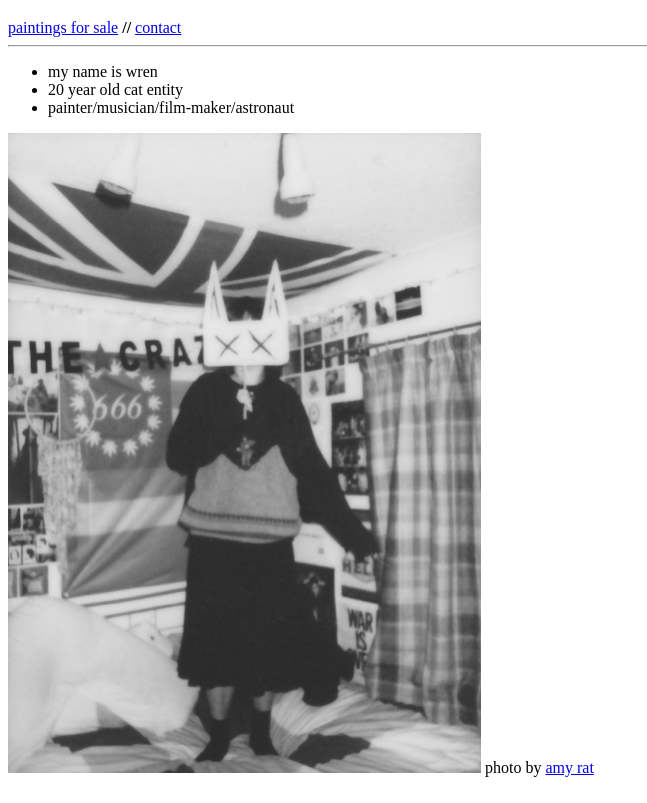
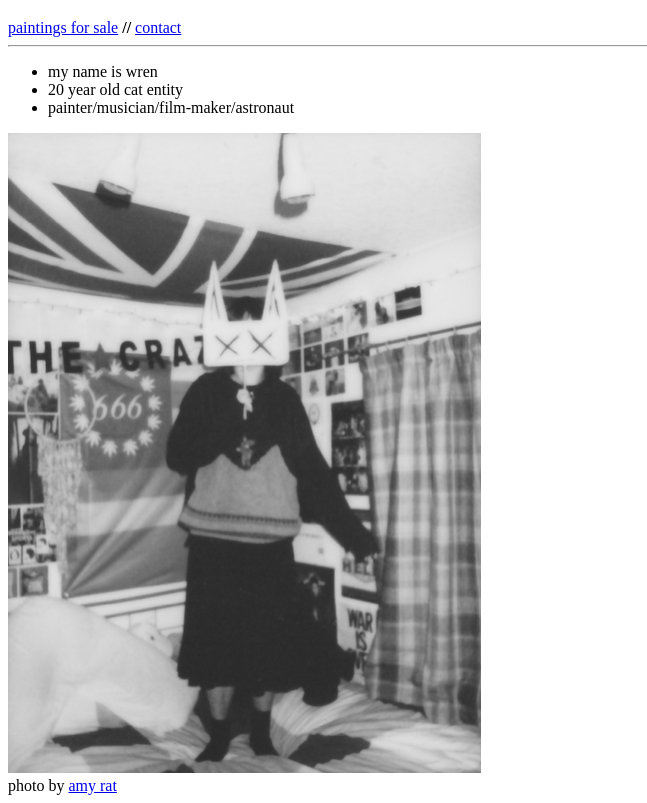
Before and after one commit to wrentime/wrenonline, a plain HTML site: page index.html in a window 1280 px wide. Shown: the part 61-864 px from the top of the page, without its empty margins (0-647 px from the left). Drawn offline with Linux system fonts and the light colour scheme.

Commit message:
Update index.html

```diff
--- a/index.html
+++ b/index.html
@@ -18,7 +18,7 @@
             <li>painter/musician/film-maker/astronaut</li>
         </ul>
 
-        <img src="wren.png"/>
+        <img src="wren.png"/> <br>
         photo by <a href="https://www.instagram.com/amy__rat/" target="_blank">amy rat</a>
 
     </body>
```
